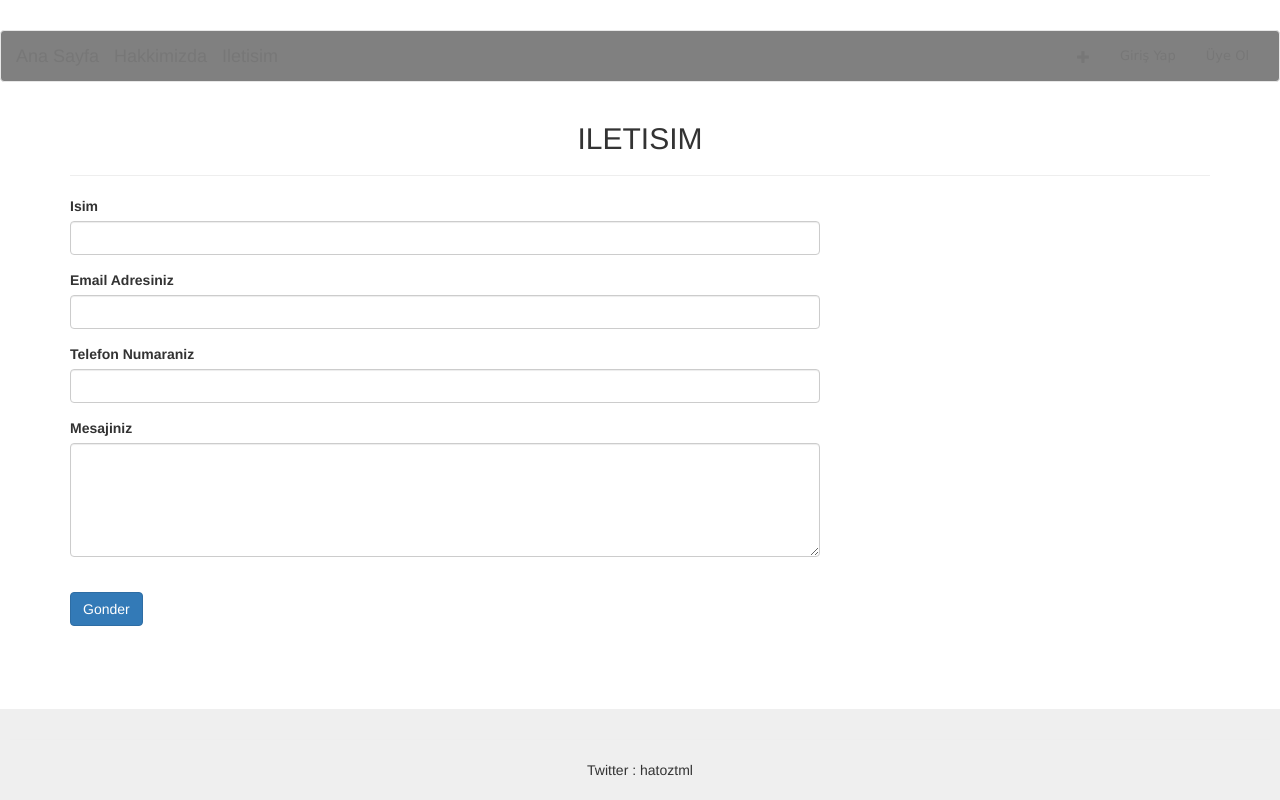
After one commit to hatoztml/webruby, a Rails app: page /pages/iletisim in a window 1280 px wide. The commit adds this page. Run offline with Rails 7, Linux system fonts and the light colour scheme; style sheets or scripts are compiled from the project's sources; parts of the project's set-up code (start-up, migrations or seed data) failed here and were passed over; some libraries are stand-ins or nearby versions.

Commit message:
Son Hali

```diff
--- /dev/null
+++ b/app/controllers/pages_controller.rb
@@ -0,0 +1,4 @@
+class PagesController < ApplicationController
+  def iletisim
+  end
+end
--- a/app/views/layouts/application.html.erb
+++ b/app/views/layouts/application.html.erb
@@ -64,7 +64,7 @@
   </button>
   <%=link_to "Ana Sayfa", posts_path, class:"navbar-brand"%>
   <%=link_to "Hakkimizda", posts_path, class:"navbar-brand"%>
-  <%=link_to "Iletisim", posts_path, class:"navbar-brand"%>
+  <%=link_to "Iletisim", pages_iletisim_path, class:"navbar-brand"%>
 
 </div>
 <!-- Collect the nav links, forms, and other content for toggling -->
--- /dev/null
+++ b/app/views/pages/iletisim.html.erb
@@ -0,0 +1,47 @@
+<section id="contact">
+     <div class="container">
+       <h2 class="text-center text-uppercase text-secondary mb-0">Iletisim</h2>
+       <hr class="star-dark mb-5">
+       <div class="row">
+         <div class="col-lg-8 mx-auto">
+           <!-- To configure the contact form email address, go to mail/contact_me.php and update the email address in the PHP file on line 19. -->
+           <!-- The form should work on most web servers, but if the form is not working you may need to configure your web server differently. -->
+           <form name="sentMessage" id="contactForm" novalidate="novalidate">
+             <div class="control-group">
+               <div class="form-group floating-label-form-group controls mb-0 pb-2">
+                 <label>Isim</label>
+                 <input class="form-control" id="name" type="text" required="required" data-validation-required-message="Please enter your name.">
+                 <p class="help-block text-danger"></p>
+               </div>
+             </div>
+             <div class="control-group">
+               <div class="form-group floating-label-form-group controls mb-0 pb-2">
+                 <label>Email Adresiniz</label>
+                 <input class="form-control" id="email" type="email"  required="required" data-validation-required-message="Please enter your email address.">
+                 <p class="help-block text-danger"></p>
+               </div>
+             </div>
+             <div class="control-group">
+               <div class="form-group floating-label-form-group controls mb-0 pb-2">
+                 <label>Telefon Numaraniz</label>
+                 <input class="form-control" id="phone" type="tel"  required="required" data-validation-required-message="Please enter your phone number.">
+                 <p class="help-block text-danger"></p>
+               </div>
+             </div>
+             <div class="control-group">
+               <div class="form-group floating-label-form-group controls mb-0 pb-2">
+                 <label>Mesajiniz</label>
+                 <textarea class="form-control" id="message" rows="5"  required="required" data-validation-required-message="Please enter a message."></textarea>
+                 <p class="help-block text-danger"></p>
+               </div>
+             </div>
+             <br>
+             <div id="success"></div>
+             <div class="form-group">
+               <button type="submit" class="btn btn-primary btn-xl" id="sendMessageButton">Gonder</button>
+             </div>
+           </form>
+         </div>
+       </div>
+     </div>
+</section>
--- a/config/routes.rb
+++ b/config/routes.rb
@@ -2,6 +2,7 @@ Rails.application.routes.draw do
   devise_for :admin_users, ActiveAdmin::Devise.config
   ActiveAdmin.routes(self)
   root "posts#index"
+  get 'pages/iletisim'
   devise_for :users
   resources :posts do
     member do
```
Also changed, not shown: 1 other file.
